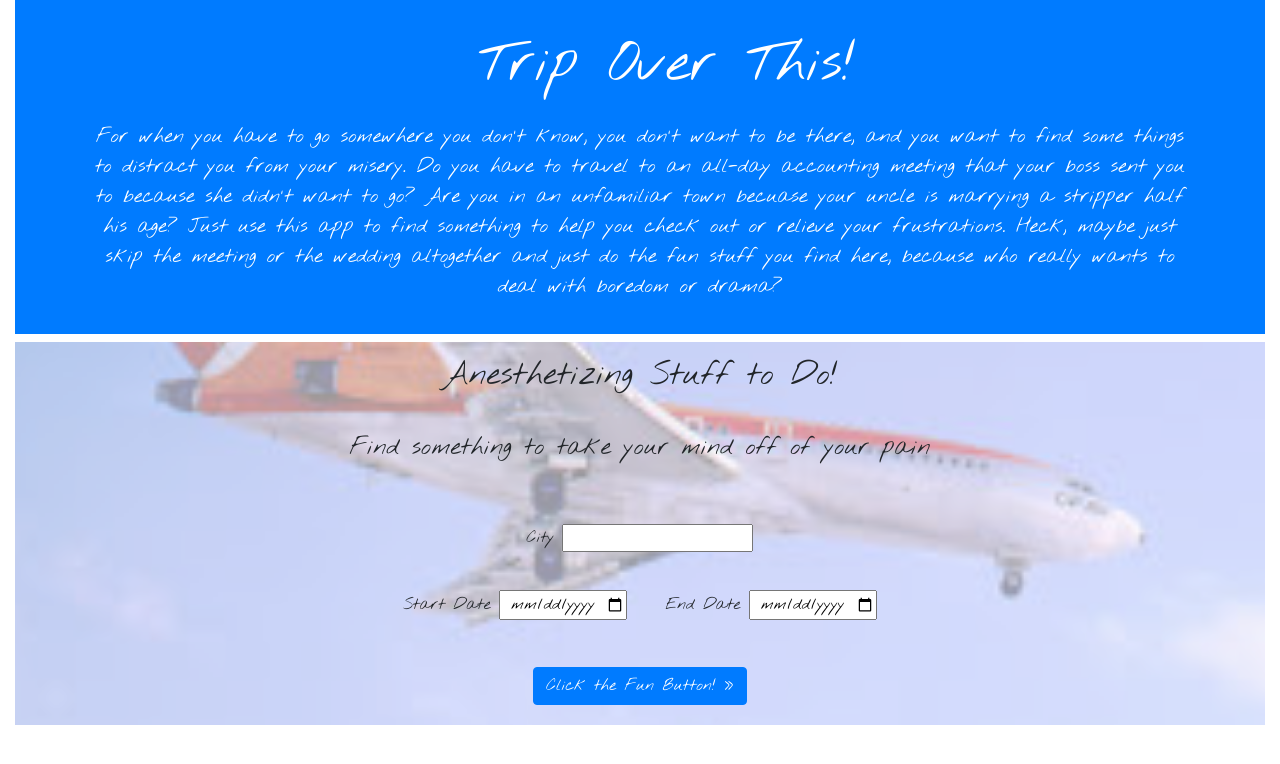
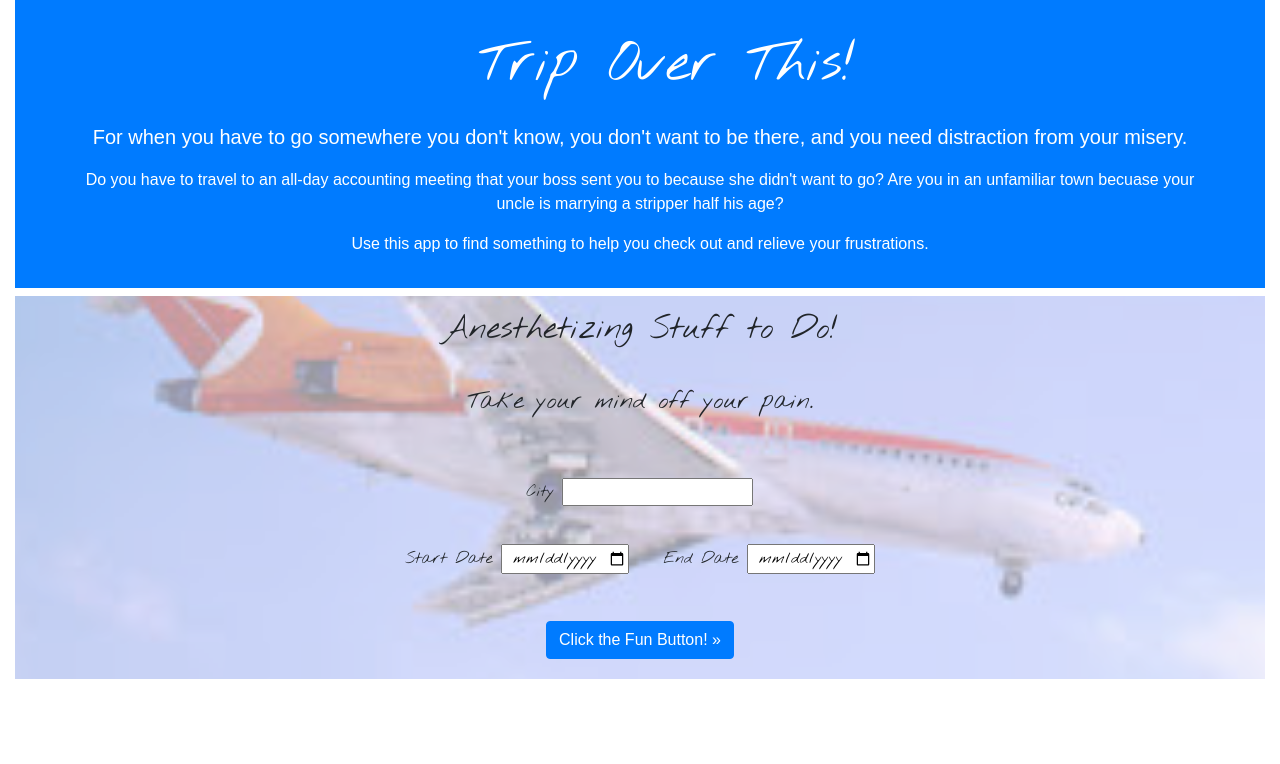
Before and after one commit to LynnAmsbury/Trip-Over-This, a plain HTML site: page index.html in a window 1280 px wide. Drawn offline with nearby package versions, Linux system fonts and the light colour scheme.

Commit message:
minor styling changes for readability

```diff
--- a/assets/css/style.css
+++ b/assets/css/style.css
@@ -1,7 +1,10 @@
+body {
+    font-family: Arial, Helvetica, sans-serif;
+}
+
 * {
     margin: 0;
     padding: 0;
-    font-family: 'Nothing You Could Do', cursive;
     text-align: center;
 }
 
@@ -41,6 +44,7 @@ h2,
 h4,
 label {
     padding: 15px;
+    font-family: 'Nothing You Could Do', cursive;
 }
 
 button {
--- a/index.html
+++ b/index.html
@@ -19,16 +19,13 @@
         <div class="jumbotron jumbotron-fluid p-3 mb-2 bg-primary text-white">
             <div class="container">
                 <h1 class="display-4"><i class="far fa-angry animated hinge slow"></i>Trip Over This!</h1>
-                <p class="lead">For when you have to go somewhere you don't know, you don't want to be there, and
-                    you
-                    want to find some things to distract you from your misery. Do you have to travel to an all-day
+                <p class="lead">For when you have to go somewhere you don't know, you don't want to be there, and you
+                    need distraction from your misery.
+                    <p>Do you have to travel to an all-day
                     accounting meeting that your boss sent you to because she didn't want to go? Are you in an
-                    unfamiliar town becuase your uncle is marrying a stripper half his age? Just use this app to
-                    find something to help you check out or relieve your frustrations. Heck, maybe just skip
-                    the
-                    meeting or the wedding altogether and just do the fun stuff you find here, because who really
-                    wants
-                    to deal with boredom or drama?</p>
+                    unfamiliar town becuase your uncle is marrying a stripper half his age?
+                    <p>Use this app to
+                    find something to help you check out and relieve your frustrations.</p>
             </div>
         </div>
 
@@ -37,7 +34,7 @@
                 <div class="row">
                     <div class="col-md-12">
                         <h2>Anesthetizing Stuff to Do!</h2>
-                        <h4>Find something to take your mind off of your pain</h4>
+                        <h4>Take your mind off your pain.</h4>
                         <br>
                         <form>
                             <!-- City input is required -->
```
